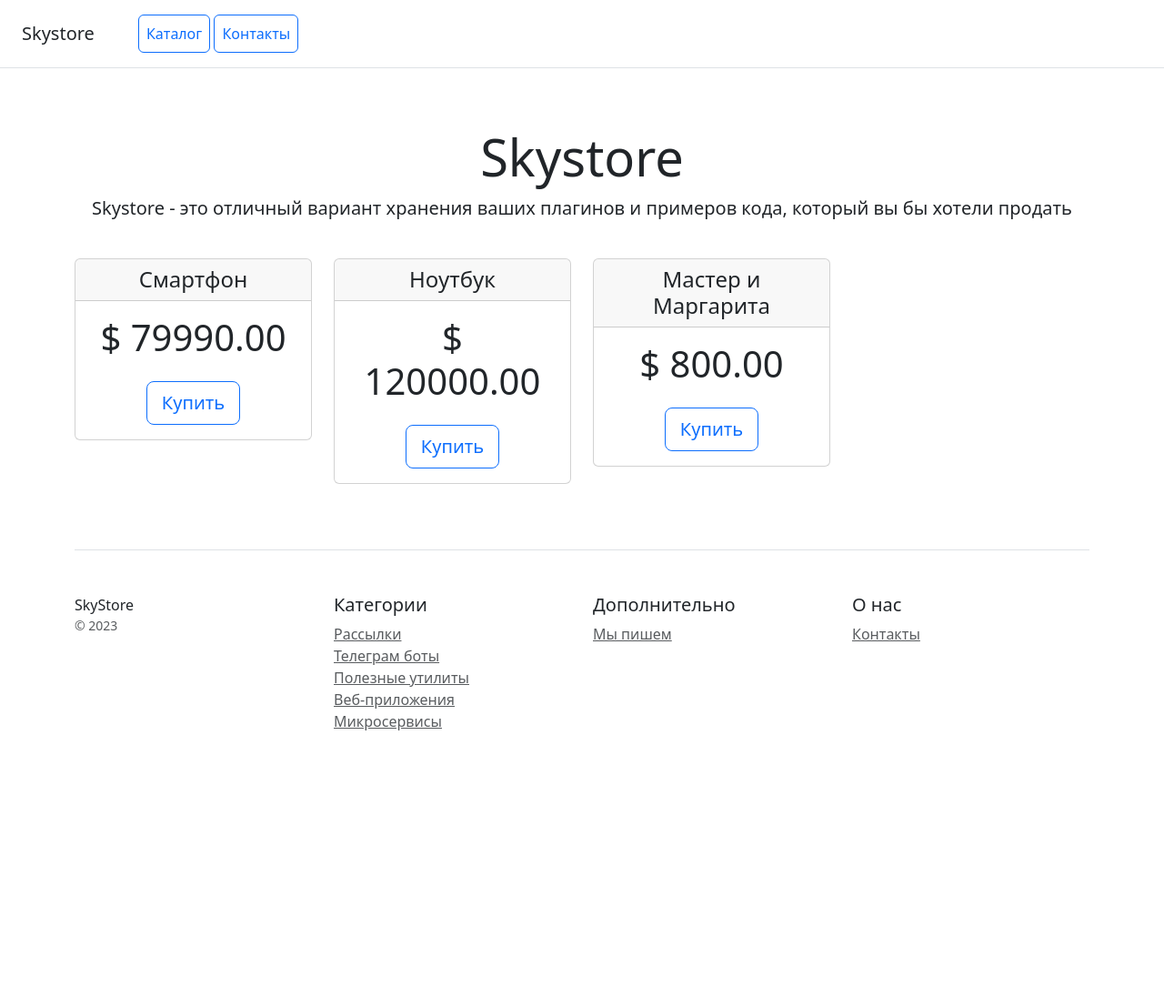
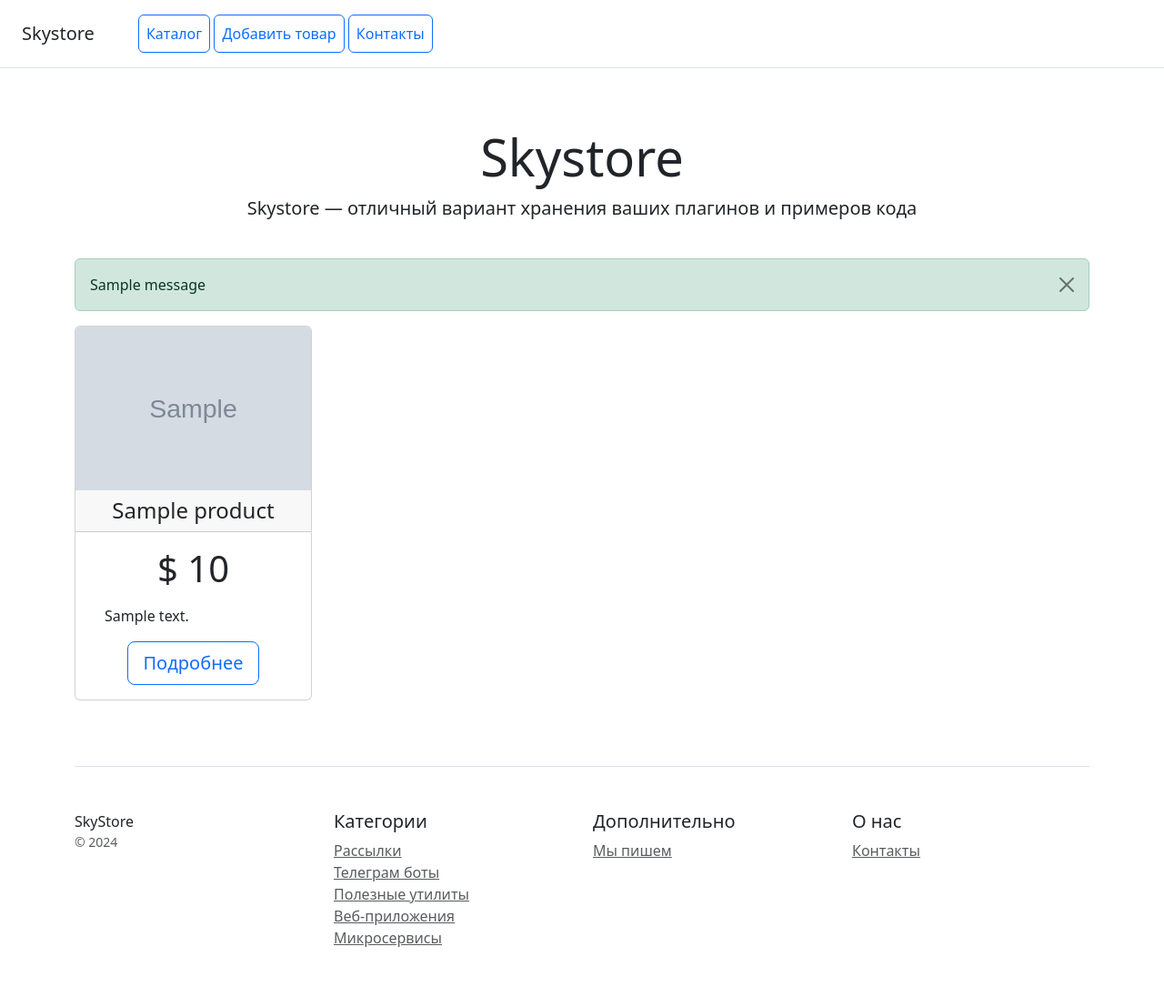
Before and after one commit to sapaviktor-dotcom/Djangoproject_1, a Django app: template catalog/templates/catalog/home.html in a window 1280 px wide. Shown: the whole page at 91% size. Before the commit the page ends 803 px from the top, so only its background shows below. Run offline with Django 5.2, Linux system fonts and the light colour scheme; data comes from the database, SQL or seed files in the repository; tables that the repository leaves empty hold one stand-in row (values such as "Sample post"); the template is opened without the code that fills it: values that come from a table or form of the project are taken from there, most other values are stand-ins (such as "Sample title", 1, 10 or a date in 2020); grey boxes marked "Sample" are stand-in pictures; one stand-in notice (Sample message) is shown; some libraries are stand-ins or nearby versions.

Commit message:
homework24

```diff
--- a/catalog/models.py
+++ b/catalog/models.py
@@ -1,29 +1,17 @@
 from django.db import models
 
-class Category(models.Model):
-    name = models.CharField(max_length=100, verbose_name='Наименование')
-    description = models.TextField(blank=True, verbose_name='Описание')
+
+class Product(models.Model):
+    name = models.CharField(max_length=200, verbose_name='Название')
+    description = models.TextField(verbose_name='Описание')
+    image = models.ImageField(upload_to='products/', verbose_name='Изображение')
+    price = models.DecimalField(max_digits=10, decimal_places=2, verbose_name='Цена')
+    created_at = models.DateTimeField(auto_now_add=True)
 
     class Meta:
-        verbose_name = 'Категория'
-        verbose_name_plural = 'Категории'
+        verbose_name = 'Товар'
+        verbose_name_plural = 'Товары'
+        ordering = ['-created_at']
 
     def __str__(self):
         return self.name
-
-
-class Product(models.Model):
-    name = models.CharField(max_length=100, verbose_name='Наименование')
-    description = models.TextField(blank=True, verbose_name='Описание')
-    image = models.ImageField(upload_to='products/', blank=True, null=True, verbose_name='Изображение')
-    category = models.ForeignKey(Category, on_delete=models.CASCADE, related_name='products', verbose_name='Категория')
-    price = models.DecimalField(max_digits=10, decimal_places=2, verbose_name='Цена')
-    created_at = models.DateTimeField(auto_now_add=True, verbose_name='Дата создания')
-    updated_at = models.DateTimeField(auto_now=True, verbose_name='Дата последнего изменения')
-
-    class Meta:
-        verbose_name = 'Продукт'
-        verbose_name_plural = 'Продукты'
-
-    def __str__(self):
-        return f'{self.name} ({self.category})'
--- /dev/null
+++ b/catalog/templates/base.html
@@ -0,0 +1,64 @@
+{% load static %}
+<!doctype html>
+<html lang="ru">
+<head>
+    <meta charset="utf-8">
+    <meta name="viewport" content="width=device-width, initial-scale=1">
+    <title>{% block title %}Skystore{% endblock %}</title>
+    <link rel="stylesheet" href="{% static 'css/bootstrap.min.css' %}">
+</head>
+<body>
+    {% include 'includes/menu.html' %}
+
+    <div class="pricing-header px-3 py-3 pt-md-5 pb-md-4 mx-auto text-center">
+        <h1 class="display-4">{% block header %}Skystore{% endblock %}</h1>
+        <p class="lead">{% block subheader %}Skystore — отличный вариант хранения ваших плагинов и примеров кода{% endblock %}</p>
+    </div>
+
+    <div class="container">
+        {% if messages %}
+            {% for message in messages %}
+                <div class="alert alert-{{ message.tags|default:'info' }} alert-dismissible fade show" role="alert">
+                    {{ message }}
+                    <button type="button" class="btn-close" data-bs-dismiss="alert" aria-label="Close"></button>
+                </div>
+            {% endfor %}
+        {% endif %}
+
+        {% block content %}{% endblock %}
+
+        <footer class="pt-4 my-md-5 pt-md-5 border-top">
+            <div class="row">
+                <div class="col-12 col-md">
+                    SkyStore
+                    <small class="d-block mb-3 text-muted">&copy; 2024</small>
+                </div>
+                <div class="col-6 col-md">
+                    <h5>Категории</h5>
+                    <ul class="list-unstyled text-small">
+                        <li><a class="text-muted" href="#">Рассылки</a></li>
+                        <li><a class="text-muted" href="#">Телеграм боты</a></li>
+                        <li><a class="text-muted" href="#">Полезные утилиты</a></li>
+                        <li><a class="text-muted" href="#">Веб-приложения</a></li>
+                        <li><a class="text-muted" href="#">Микросервисы</a></li>
+                    </ul>
+                </div>
+                <div class="col-6 col-md">
+                    <h5>Дополнительно</h5>
+                    <ul class="list-unstyled text-small">
+                        <li><a class="text-muted" href="#">Мы пишем</a></li>
+                    </ul>
+                </div>
+                <div class="col-6 col-md">
+                    <h5>О нас</h5>
+                    <ul class="list-unstyled text-small">
+                        <li><a class="text-muted" href="{% url 'catalog:contacts' %}">Контакты</a></li>
+                    </ul>
+                </div>
+            </div>
+        </footer>
+    </div>
+
+    <script src="{% static 'js/bootstrap.bundle.min.js' %}"></script>
+</body>
+</html>
--- a/catalog/templates/catalog/home.html
+++ b/catalog/templates/catalog/home.html
@@ -1,41 +1,28 @@
-<!doctype html>
-<html lang="ru">
-<head>
-    <meta charset="utf-8">
-    <meta name="viewport" content="width=device-width, initial-scale=1">
-    <title>Skystore</title>
-    <link rel="stylesheet" type="text/css" href="/static/css/bootstrap.min.css">
-</head>
-<body>
-<div class="d-flex flex-column flex-md-row align-items-center p-3 px-md-4 mb-3 bg-white border-bottom box-shadow">
-    <h5 class="my-0 mr-md-auto font-weight-normal">Skystore</h5>
-    <nav class="ms-5">
-        <a class="p-2 btn btn-outline-primary" href="{% url 'catalog:home' %}">Каталог</a>
-        <a class="p-2 btn btn-outline-primary" href="{% url 'catalog:contacts' %}">Контакты</a>
-    </nav>
-</div>
+{% extends 'base.html' %}
 
-<div class="pricing-header px-3 py-3 pt-md-5 pb-md-4 mx-auto text-center">
-    <h1 class="display-4">Skystore</h1>
-    <p class="lead">Skystore - это отличный вариант хранения ваших плагинов и примеров кода, который вы бы хотели продать</p>
-</div>
+{% block title %}Skystore — каталог{% endblock %}
 
-<div class="container">
+{% block content %}
 <div class="row text-center">
-        {% for product in products %}
+    {% for product in page_obj %}
     <div class="col-3">
         <div class="card mb-4 box-shadow">
+            {% if product.image %}
+                 <img src="{{ product.image.url }}" class="card-img-top" alt="{{ product.name }}"
+                    style="height: 180px; object-fit: cover;">
+            {% else %}
+                 <img src="https://via.placeholder.com/300x180?text=No+image"
+                    class="card-img-top" alt="{{ product.name }}"
+                    style="height: 180px; object-fit: cover;">
+            {% endif %}
             <div class="card-header">
                 <h4 class="my-0 font-weight-normal">{{ product.name }}</h4>
             </div>
             <div class="card-body">
                 <h1 class="card-title pricing-card-title">$ {{ product.price }}</h1>
-                    <ul class="list-unstyled mt-3 mb-4 text-start m-3">
-                        {% for feature in product.features %}
-                        <li>- {{ feature }}</li>
-                        {% endfor %}
-                    </ul>
-                    <button type="button" class="btn btn-lg btn-block btn-outline-primary">Купить</button>
+                <p class="text-start m-3">{{ product.description|truncatechars:100 }}</p>
+                <a href="{% url 'catalog:product_detail' product.pk %}"
+                   class="btn btn-lg btn-block btn-outline-primary">Подробнее</a>
             </div>
         </div>
     </div>
@@ -46,37 +33,27 @@
     {% endfor %}
 </div>
 
-    <footer class="pt-4 my-md-5 pt-md-5 border-top">
-        <div class="row">
-            <div class="col-12 col-md">
-                SkyStore
-                <small class="d-block mb-3 text-muted">&copy; 2023</small>
-            </div>
-            <div class="col-6 col-md">
-                <h5>Категории</h5>
-                <ul class="list-unstyled text-small">
-                    <li><a class="text-muted" href="#">Рассылки</a></li>
-                    <li><a class="text-muted" href="#">Телеграм боты</a></li>
-                    <li><a class="text-muted" href="#">Полезные утилиты</a></li>
-                    <li><a class="text-muted" href="#">Веб-приложения</a></li>
-                    <li><a class="text-muted" href="#">Микросервисы</a></li>
+{% if page_obj.paginator.num_pages > 1 %}
+<nav aria-label="Пагинация">
+    <ul class="pagination justify-content-center">
+        {% if page_obj.has_previous %}
+            <li class="page-item">
+                <a class="page-link" href="?page={{ page_obj.previous_page_number }}">←</a>
+            </li>
+        {% endif %}
+
+        {% for num in page_obj.paginator.page_range %}
+            <li class="page-item {% if num == page_obj.number %}active{% endif %}">
+                <a class="page-link" href="?page={{ num }}">{{ num }}</a>
+            </li>
+        {% endfor %}
+
+        {% if page_obj.has_next %}
+            <li class="page-item">
+                <a class="page-link" href="?page={{ page_obj.next_page_number }}">→</a>
+            </li>
+        {% endif %}
     </ul>
-            </div>
-            <div class="col-6 col-md">
-                <h5>Дополнительно</h5>
-                <ul class="list-unstyled text-small">
-                    <li><a class="text-muted" href="#">Мы пишем</a></li>
-                </ul>
-            </div>
-            <div class="col-6 col-md">
-                <h5>О нас</h5>
-                <ul class="list-unstyled text-small">
-                    <li><a class="text-muted" href="{% url 'catalog:contacts' %}">Контакты</a></li>
-                </ul>
-            </div>
-        </div>
-    </footer>
-</div>
-<script type="text/javascript" src="/static/js/bootstrap.bundle.min.js"></script>
-</body>
-</html>
+</nav>
+{% endif %}
+{% endblock %}
--- /dev/null
+++ b/catalog/templates/includes/menu.html
@@ -0,0 +1,8 @@
+<div class="d-flex flex-column flex-md-row align-items-center p-3 px-md-4 mb-3 bg-white border-bottom box-shadow">
+    <h5 class="my-0 mr-md-auto font-weight-normal">Skystore</h5>
+    <nav class="ms-5">
+        <a class="p-2 btn btn-outline-primary" href="{% url 'catalog:home' %}">Каталог</a>
+        <a class="p-2 btn btn-outline-primary" href="{% url 'catalog:product_create' %}">Добавить товар</a>
+        <a class="p-2 btn btn-outline-primary" href="{% url 'catalog:contacts' %}">Контакты</a>
+    </nav>
+</div>
--- a/catalog/urls.py
+++ b/catalog/urls.py
@@ -4,6 +4,8 @@
 app_name = 'catalog'
 
 urlpatterns = [
-    path('', views.home, name='home'),  # главная страница
-    path('contacts/', views.contacts, name='contacts'),  # страница контактов
+    path('', views.home, name='home'),
+    path('products/<int:pk>/', views.product_detail, name='product_detail'),
+    path('products/create/', views.product_create, name='product_create'),
+    path('contacts/', views.contacts, name='contacts'),
 ]
--- a/config/urls.py
+++ b/config/urls.py
@@ -1,27 +1,11 @@
-"""
-URL configuration for config project.
-
-The `urlpatterns` list routes URLs to views. For more information please see:
-    https://docs.djangoproject.com/en/6.1/topics/http/urls/
-Examples:
-Function views
-    1. Add an import:  from my_app import views
-    2. Add a URL to urlpatterns:  path('', views.home, name='home')
-Class-based views
-    1. Add an import:  from other_app.views import Home
-    2. Add a URL to urlpatterns:  path('', Home.as_view(), name='home')
-Including another URLconf
-    1. Import the include() function: from django.urls import include, path
-    2. Add a URL to urlpatterns:  path('blog/', include('blog.urls'))
-"""
+from django.contrib import admin
+from django.urls import path, include
 from django.conf import settings
 from django.conf.urls.static import static
-from django.contrib import admin
-from django.urls import path, include
 
 urlpatterns = [
     path('admin/', admin.site.urls),
-    path('catalog/', include('catalog.urls', namespace='catalog')),
+    path('', include('catalog.urls')),
 ]
 
 if settings.DEBUG:
```
Also changed, not shown: catalog/admin.py (+2 -11 lines), catalog/forms.py (added, +20 -0 lines), catalog/templates/catalog/contacts.html (+10 -78 lines), catalog/templates/catalog/product_detail.html (added, +24 -0 lines), catalog/templates/catalog/product_form.html (added, +31 -0 lines), catalog/views.py (+38 -62 lines), 2 other files. Lines whose indentation alone changed are shown as unchanged.
